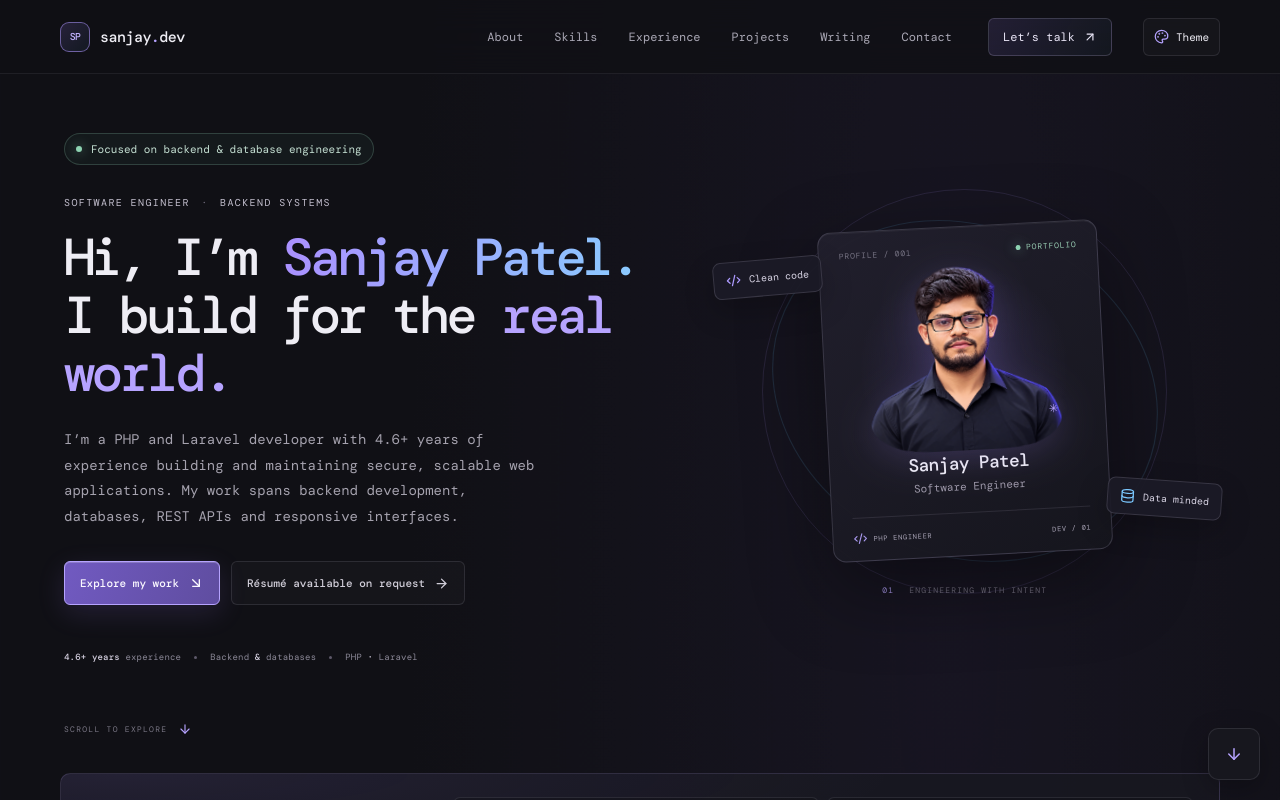
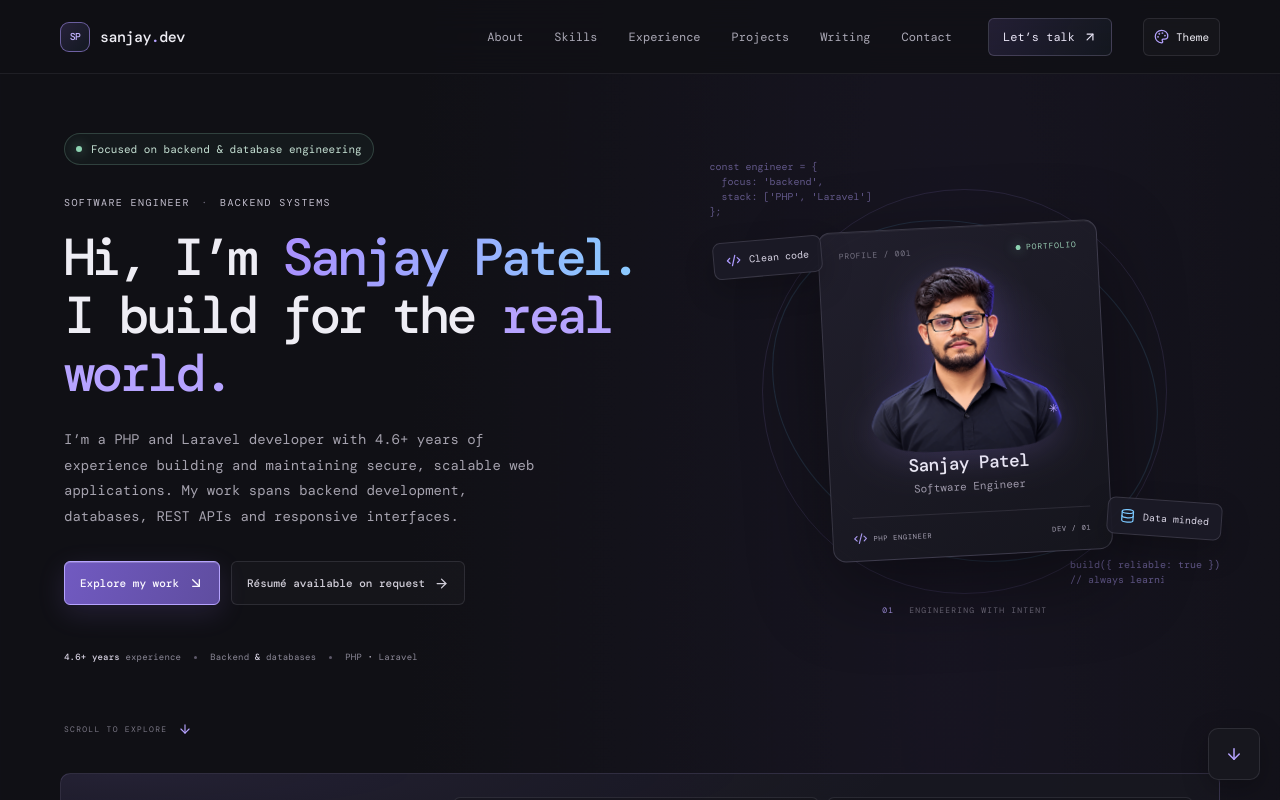
Before and after one commit to patel97spatel/spatel-portfolio, a React (Vite) app: page / in a window 1280 px wide. Shown: the top 800 px of the page. Built offline with nearby package versions, Linux system fonts and the light colour scheme.

Commit message:
add the in animation features in overall projects.

```diff
--- a/src/App.jsx
+++ b/src/App.jsx
@@ -656,7 +656,12 @@ function App() {
 
       <main id="main">
         <section className="hero section-shell" id="home">
-          <div className="hero-copy">
+          <motion.div
+            className="hero-copy"
+            initial={reduceMotion ? false : { opacity: 0, y: 16 }}
+            animate={{ opacity: 1, y: 0 }}
+            transition={{ duration: reduceMotion ? 0 : 0.55 }}
+          >
             <p className="availability"><span className="availability-dot" /> Focused on backend &amp; database engineering</p>
             <p className="eyebrow hero-eyebrow">SOFTWARE ENGINEER <span>·</span> BACKEND SYSTEMS</p>
             <h1>Hi, I’m <span className="gradient-text">Sanjay Patel.</span><br />I build for the <span className="serif-accent">real world.</span></h1>
@@ -678,9 +683,21 @@ function App() {
               <span className="meta-divider" />
               <span>PHP <strong>·</strong> Laravel</span>
             </div>
-          </div>
+          </motion.div>
 
           <Reveal className="hero-visual">
+            <div className="hero-code" aria-hidden="true">
+              <div className="hero-code-block">
+                <span className="hero-code-line">const engineer = {'{'}</span>
+                <span className="hero-code-line">  focus: 'backend',</span>
+                <span className="hero-code-line">  stack: ['PHP', 'Laravel']</span>
+                <span className="hero-code-line">{'}'};</span>
+              </div>
+              <div className="hero-code-block hero-code-block-end">
+                <span className="hero-code-line">build({'{'} reliable: true {'}'})</span>
+                <span className="hero-code-line">// always learning</span>
+              </div>
+            </div>
             <div className="profile-orbit orbit-one" />
             <div className="profile-orbit orbit-two" />
             <div className="profile-card">
@@ -707,7 +724,15 @@ function App() {
           <a className="scroll-cue" href="#about"><span>SCROLL TO EXPLORE</span><ArrowDown size={14} /></a>
         </section>
 
-        <section className="section-shell connect-section" id="connect" aria-labelledby="connect-title">
+        <motion.section
+          className="section-shell connect-section"
+          id="connect"
+          aria-labelledby="connect-title"
+          initial={reduceMotion ? false : { opacity: 0, y: 22 }}
+          whileInView={{ opacity: 1, y: 0 }}
+          viewport={{ once: true, amount: 0.16 }}
+          transition={{ duration: reduceMotion ? 0 : 0.55 }}
+        >
           <div className="connect-heading">
             <p className="eyebrow"><span>&gt;_</span> LET'S CONNECT</p>
             <h2 id="connect-title">Find me online<span>.</span></h2>
@@ -730,7 +755,7 @@ function App() {
               ))}
             </div>
           </div>
-        </section>
+        </motion.section>
 
         <div className="marquee-band" aria-label="Core technologies">
           <div className="marquee-track">
@@ -796,14 +821,14 @@ function App() {
               </Reveal>
             ))}
           </div>
-          <div className="work-highlights">
+          <Reveal className="work-highlights">
             <p className="eyebrow">RESPONSIBILITIES &amp; CONTRIBUTIONS</p>
             <div className="work-highlights-grid">
               {workHighlights.map((item, index) => (
                 <p className="work-highlight" key={item}><span>{String(index + 1).padStart(2, '0')}</span>{item}</p>
               ))}
             </div>
-          </div>
+          </Reveal>
         </section>
 
         <section className="section-shell section-block projects-section" id="projects">
@@ -817,7 +842,7 @@ function App() {
               ))}
             </AnimatePresence>
           </div>
-          <div className="project-archive-toggle">
+          <Reveal className="project-archive-toggle">
             <div className="project-count"><span>{projects.length.toString().padStart(2, '0')}</span> résumé-listed projects</div>
             <button
               className="button button-secondary browse-projects-button"
@@ -835,7 +860,7 @@ function App() {
               <Terminal size={15} /> {showAllProjects ? 'Show featured only' : `Browse all ${projects.length} projects`}
               <ArrowDown size={15} className={showAllProjects ? 'archive-chevron is-open' : 'archive-chevron'} />
             </button>
-          </div>
+          </Reveal>
 
           <AnimatePresence initial={false}>
             {showAllProjects && (
--- a/src/data/portfolio.js
+++ b/src/data/portfolio.js
@@ -271,7 +271,7 @@ export const education = [
     short: 'MCA',
     institution: 'Institute of Management and Information Technology, Cuttack',
     period: '2018–2021',
-    result: '78%',
+    result: '80.3%',
   },
   {
     degree: 'Bachelor of Computer Application',
--- a/src/index.css
+++ b/src/index.css
@@ -119,6 +119,8 @@ button { color: inherit; }
 .hero-actions { display: flex; flex-wrap: wrap; align-items: center; gap: 11px; margin-top: 31px; }
 .button { min-height: 44px; display: inline-flex; align-items: center; justify-content: center; gap: 9px; padding: 0 15px; border: 1px solid transparent; border-radius: 6px; font-size: 11px; font-weight: 600; cursor: pointer; transition: transform 180ms ease, border-color 180ms ease, background 180ms ease, box-shadow 180ms ease; }
 .button:hover { transform: translateY(-2px); }
+.button:not(.browse-projects-button) > svg:last-child, .text-link > svg, .project-link > svg { transition: transform 180ms ease; }
+.button:not(.browse-projects-button):hover > svg:last-child, .button:not(.browse-projects-button):focus-visible > svg:last-child, .text-link:hover > svg, .text-link:focus-visible > svg, .project-link:hover > svg, .project-link:focus-visible > svg { transform: translate(2px, -2px); }
 .button-primary { border-color: var(--accent-text); color: #faf8ff; background: linear-gradient(110deg, var(--accent-deep), color-mix(in srgb, var(--accent-deep), #20202a 22%)); box-shadow: inset 0 1px rgba(255, 255, 255, 0.2), 0 8px 28px var(--accent-wash); }
 .button-primary:hover, .button-primary:focus-visible { border-color: var(--accent); background: linear-gradient(110deg, var(--accent-deep), color-mix(in srgb, var(--accent-deep), #20202a 10%)); box-shadow: inset 0 1px rgba(255, 255, 255, 0.25), 0 8px 30px var(--accent-wash); }
 .button-quiet { border-color: rgba(235, 230, 255, 0.11); color: #d0cdd8; background: rgba(255, 255, 255, 0.025); }
@@ -128,7 +130,16 @@ button { color: inherit; }
 .hero-meta strong { color: #d5d0e0; font-weight: 500; }
 .meta-divider { width: 3px; height: 3px; border-radius: 50%; background: #5e596a; }
 
-.hero-visual { position: relative; min-height: 435px; display: grid; place-items: center; }
+.hero-visual { position: relative; min-height: 475px; display: grid; place-items: center; }
+.hero-code { position: absolute; inset: 5px 0 42px; display: flex; flex-direction: column; justify-content: space-between; overflow: hidden; color: var(--accent-text); font-family: var(--mono); font-size: 10px; line-height: 1.5; opacity: 0.48; pointer-events: none; user-select: none; }
+.hero-code-block-end { align-self: flex-end; }
+.hero-code-line { display: block; width: fit-content; max-width: 100%; white-space: pre; clip-path: inset(0 100% 0 0); animation: hero-code-type 10s steps(30, end) infinite both; }
+.hero-code-line:nth-child(2) { animation-delay: 1s; }
+.hero-code-line:nth-child(3) { animation-delay: 2s; }
+.hero-code-line:nth-child(4) { animation-delay: 3s; }
+.hero-code-block-end .hero-code-line { animation-delay: 4s; }
+.hero-code-block-end .hero-code-line:nth-child(2) { animation-delay: 5s; }
+@keyframes hero-code-type { 0% { clip-path: inset(0 100% 0 0); } 20%, 75% { clip-path: inset(0 0 0 0); } 90%, 100% { clip-path: inset(0 100% 0 0); } }
 .profile-orbit { position: absolute; width: 405px; height: 405px; border: 1px solid rgba(172, 150, 255, 0.12); border-radius: 50%; }
 .orbit-two { width: 330px; height: 330px; border-color: rgba(112, 199, 255, 0.13); transform: rotate(24deg) scaleX(1.2); }
 .profile-card { position: relative; z-index: 1; width: 280px; padding: 18px 20px 15px; border: 1px solid rgba(225, 219, 255, 0.16); border-radius: 13px; background: radial-gradient(circle at 50% 43%, rgba(113, 90, 193, 0.22), transparent 45%), linear-gradient(145deg, rgba(34, 32, 45, 0.96), rgba(22, 22, 29, 0.97)); box-shadow: 0 28px 80px rgba(0, 0, 0, 0.42), inset 0 1px rgba(255, 255, 255, 0.05); transform: rotate(-3deg); }
@@ -446,7 +457,7 @@ body.dialog-open .page-jump { display: none; }
   .hero h1 { font-size: clamp(30px, 7.5vw, 42px); }
   .hero-summary { max-width: 570px; font-size: 13px; }
   .hero-meta { gap: 9px; margin-top: 30px; font-size: 8px; }
-  .hero-visual { min-height: 378px; margin-top: 24px; scale: 0.9; }
+  .hero-visual { min-height: 470px; margin-top: 24px; scale: 0.9; }
   .connect-section { grid-template-columns: 1fr; gap: 16px; padding: 20px; }
   .profile-orbit { width: 340px; height: 340px; }
   .orbit-two { width: 285px; height: 285px; }
@@ -552,6 +563,7 @@ html[data-theme='light'] .hero-meta, html[data-theme='light'] .hero-visual-capti
 html[data-theme='light'] .connect-section, html[data-theme='light'] .about-note, html[data-theme='light'] .skill-card, html[data-theme='light'] .work-highlights, html[data-theme='light'] .project-card, html[data-theme='light'] .project-directory, html[data-theme='light'] .project-empty-state, html[data-theme='light'] .language-item, html[data-theme='light'] .writing-card, html[data-theme='light'] .contact-panel, html[data-theme='light'] .connect-detail, html[data-theme='light'] .connect-social, html[data-theme='light'] .profile-card, html[data-theme='light'] .floating-chip { border-color: rgba(43, 40, 56, 0.12); background: #ffffff; box-shadow: 0 12px 32px rgba(32, 29, 45, 0.06); }
 html[data-theme='light'] .connect-section, html[data-theme='light'] .contact-panel, html[data-theme='light'] .project-directory { background: radial-gradient(ellipse at 0% 0%, var(--accent-wash), transparent 55%), #ffffff; }
 html[data-theme='light'] .profile-card { border-color: var(--accent-wash); background: radial-gradient(circle at 50% 43%, var(--accent-wash), transparent 55%), linear-gradient(145deg, #ffffff, #f2f0f8); box-shadow: 0 24px 60px rgba(48, 39, 68, 0.15); }
+html[data-theme='light'] .hero-code { opacity: 0.55; }
 html[data-theme='light'] .profile-orbit { border-color: color-mix(in srgb, var(--accent-text) 20%, transparent); }
 html[data-theme='light'] .profile-card-rule { background: var(--line); }
 html[data-theme='light'] .live-mark, html[data-theme='light'] .project-footnote span, html[data-theme='light'] .achievement-check, html[data-theme='light'] .whatsapp-link svg:first-child { color: #28684d; }
@@ -610,4 +622,6 @@ html[data-theme='light'] ::selection { color: #ffffff; background: var(--accent-
 
 @media (prefers-reduced-motion: reduce) {
   *, *::before, *::after { scroll-behavior: auto !important; animation-duration: 0.01ms !important; animation-iteration-count: 1 !important; transition-duration: 0.01ms !important; }
+  .hero-code-line { clip-path: none; animation: none; }
+  .button:not(.browse-projects-button):hover > svg:last-child, .button:not(.browse-projects-button):focus-visible > svg:last-child, .text-link:hover > svg, .text-link:focus-visible > svg, .project-link:hover > svg, .project-link:focus-visible > svg { transform: none; }
 }
```
